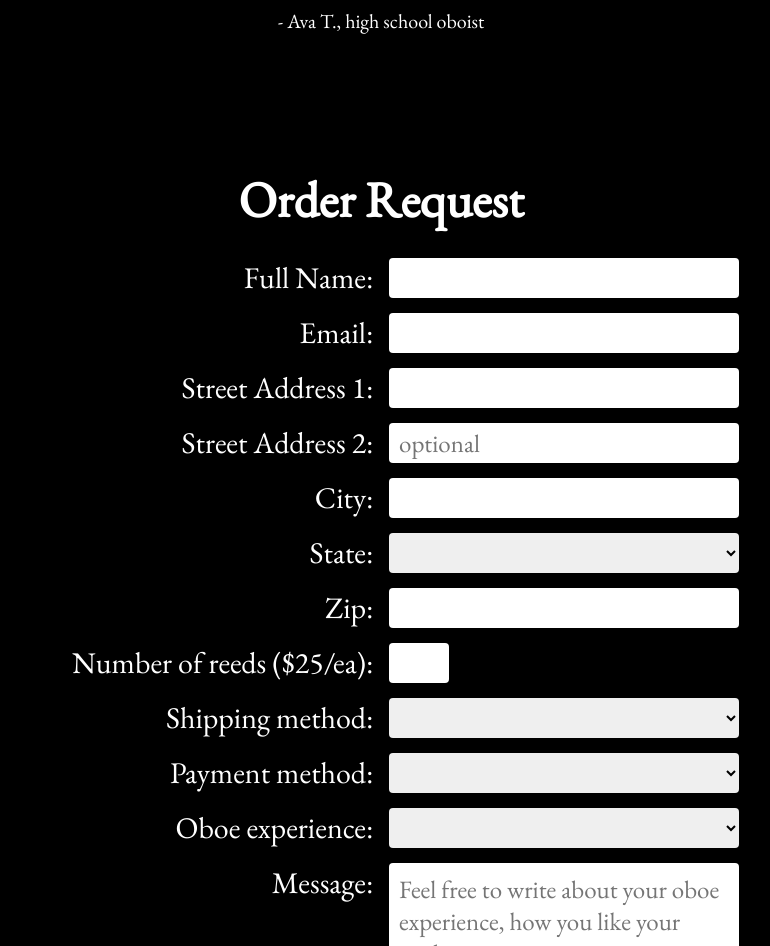
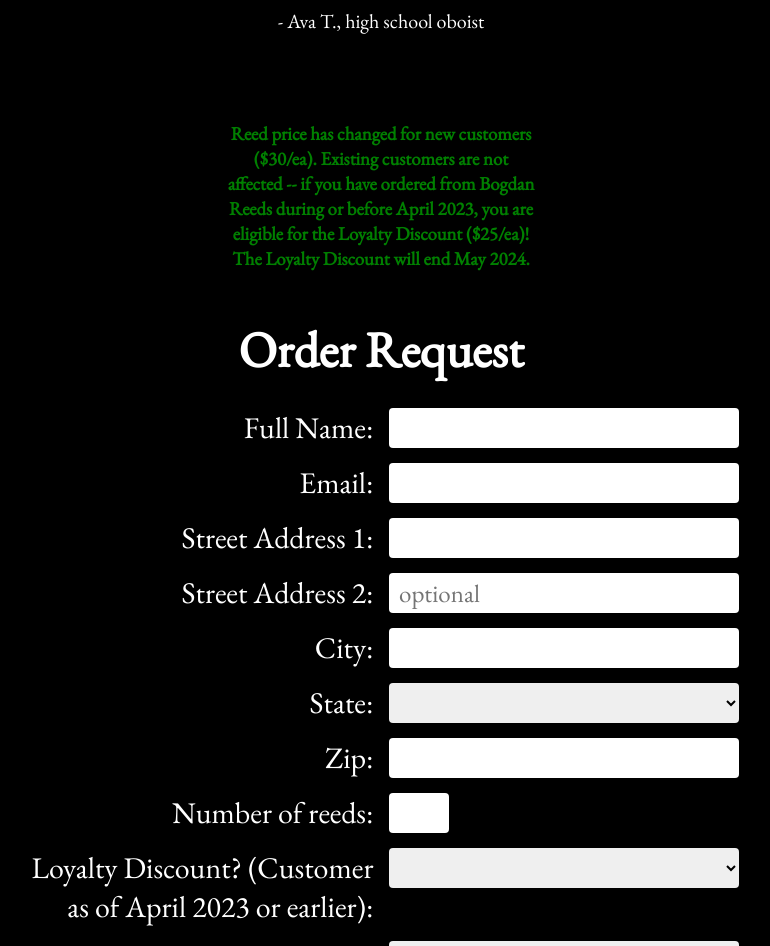
Before and after one commit to clairebogdan/bogdanreeds_website, a React (Create React App) app: page / in a window 1280 px wide. Shown: the part 1326-2272 px from the top of the page, without its empty margins (259-1029 px from the left). Built offline with nearby package versions, Linux system fonts and the light colour scheme.

Commit message:
new price

```diff
--- a/src/components/pages/Order.js
+++ b/src/components/pages/Order.js
@@ -19,7 +19,7 @@
                     Your order request will be finalized once we correspond over email.
 
                     <br /><br />
-                    Oboe reeds are $25 each
+                    Oboe reeds are $30 each
                     <br /><br />
                     Standard shipping - $5
                     <br />
--- a/src/components/pages/OrderForm.js
+++ b/src/components/pages/OrderForm.js
@@ -24,10 +24,19 @@
     return (
         <div className='order-container'>
             <div className='notification'>
-                {/* <h3 className='alert-text'>
-                    Not taking new orders at this time due to broken finger & delayed current orders :(
-                </h3> */}
+                <h3 className='annoucement-text'>
+                    Reed price has changed for new customers ($30/ea).
+
+                    Existing customers are not affected -- if you have ordered from Bogdan Reeds during or before April 2023, you are
+                    eligible for the Loyalty Discount ($25/ea)! The Loyalty Discount will end May 2024.
+                </h3>
             </div>
+            {/* DON'T FORGET TO CHANGE THE SEND BUTTON!!! */}
+            {/* <div className='notification'>
+                <h3 className='alert-text'>
+                    OUT OF STOCK - Come back May 1st!
+                </h3>
+            </div> */}
             <h1 className="order-header">Order Request</h1>
             <form onSubmit={sendEmail}>
                 <div className='order-form'>
@@ -106,14 +115,22 @@
                     <label>Zip: </label>
                     <input required type="text" className="text-input" name="zip" />
 
-                    <label>Number of reeds ($25/ea): </label>
+                    <label>Number of reeds: </label>
                     <input required type="number" className="number-input" name="quantity" />
+
+                    <label>Loyalty Discount? (Customer as of April 2023 or earlier): </label>
+                    <select required className="dropdown" name="existing">
+                        <option selected disabled="true"></option>
+                        <option value="Yes">Yes ($25/ea)</option>
+                        <option value="No">No ($30/ea)</option>
+                    </select>
 
                     <label>Shipping method: </label>
                     <select required className="dropdown" name="shipping">
                         <option selected disabled="true"></option>
-                        <option value="Standard">Standard $5</option>
-                        <option value="Priority">Priority $8</option>
+                        <option value="Local">$FREE Local Pickup at Claire's House (Summerville)</option>
+                        <option value="Standard">$5 Standard</option>
+                        <option value="Priority">$8 Priority</option>
                     </select>
 
                     <label>Payment method: </label>
@@ -138,7 +155,8 @@
                     <label>Message: </label>
                     <textarea className="textarea-input" id="" cols="30" rows="8" placeholder="Feel free to write about your oboe experience, how you like your reeds, etc." name="message"></textarea>
                 </div>
-                <input id="sendButton" type="submit" className="btn" value="Send"></input>
+                {/* Remember to remove 'disabled' when needed! */}
+                <input disabled id="sendButton" type="submit" className="btn" value="Send"></input>
             </form>
         </div>
     );
--- a/src/components/styles/OrderForm.css
+++ b/src/components/styles/OrderForm.css
@@ -22,6 +22,10 @@
 
 .alert-text {
     color:red;
+}
+
+.annoucement-text {
+    color:green;
 }
 
 .order-form {
```
